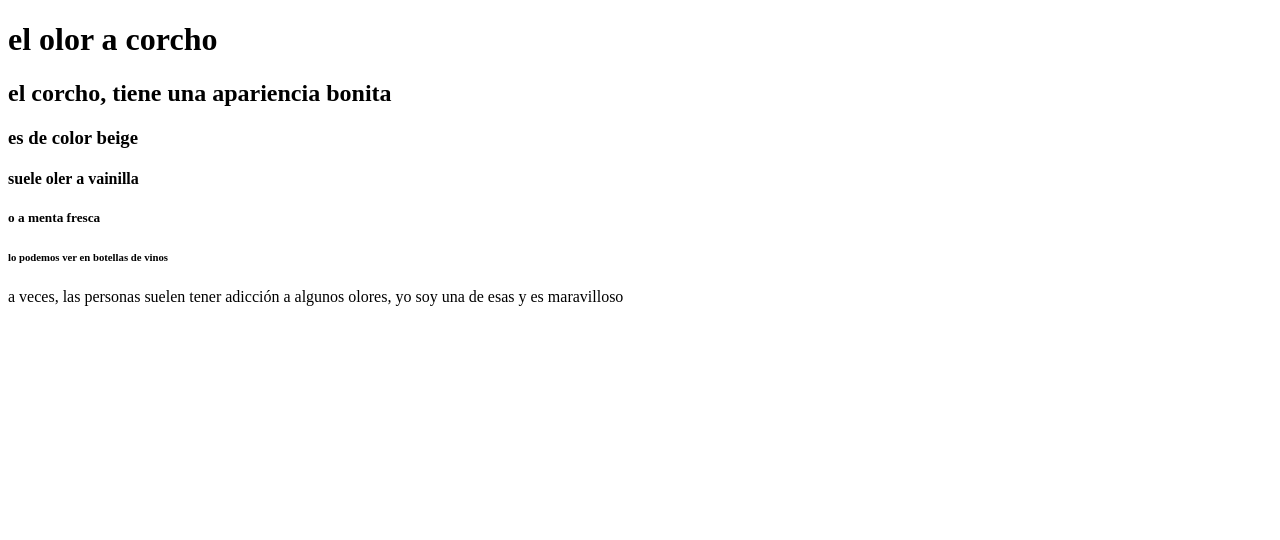
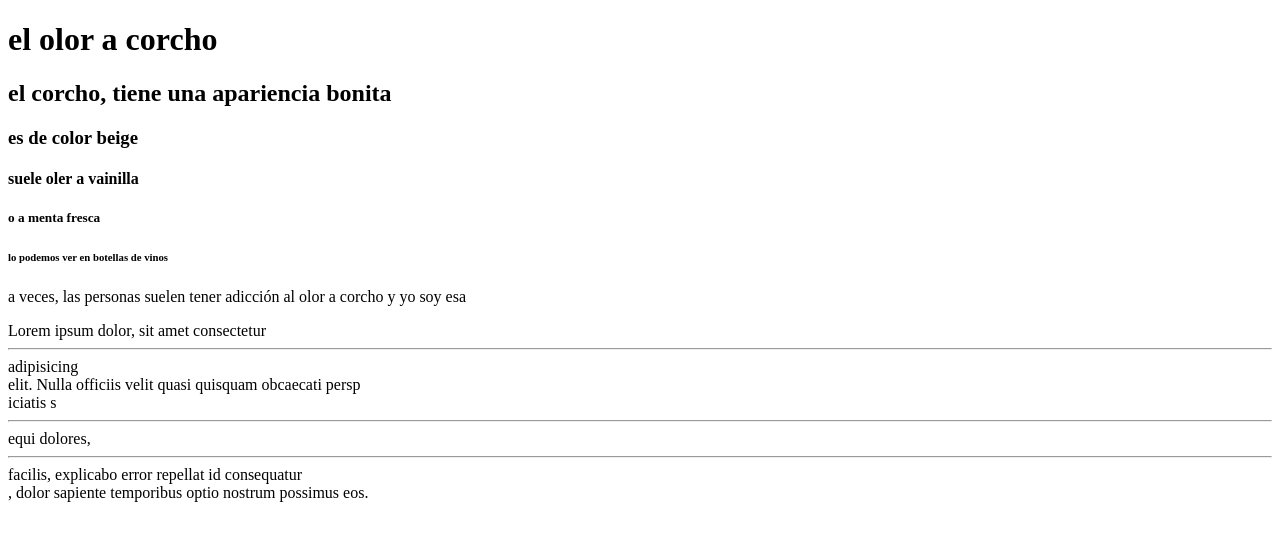
Before and after one commit to mesataburete/html-camila-mesa, a website: page index.html in a window 1280 px wide. Drawn offline with Linux system fonts and the light colour scheme.

Commit message:
salto en linea y enter hr y br

```diff
--- a/index.html
+++ b/index.html
@@ -20,7 +20,9 @@
     </h5>
     <h6>lo podemos ver en botellas de vinos
     </h6>
-    <p>a veces, las personas suelen tener adicción a algunos olores, yo soy una de esas y es maravilloso
-    </p>
+    <p>a veces, las personas suelen tener adicción al olor a corcho y yo soy esa
+    </p>Lorem ipsum dolor, sit amet consectetur<hr>
+   adipisicing <br> elit. Nulla officiis velit quasi quisquam obcaecati persp <br> iciatis s<hr>equi dolores, <hr> facilis, explicabo error repellat id consequatur <br>, dolor sapiente temporibus optio nostrum possimus eos.</p>
+
   </body>
 </html>
```
